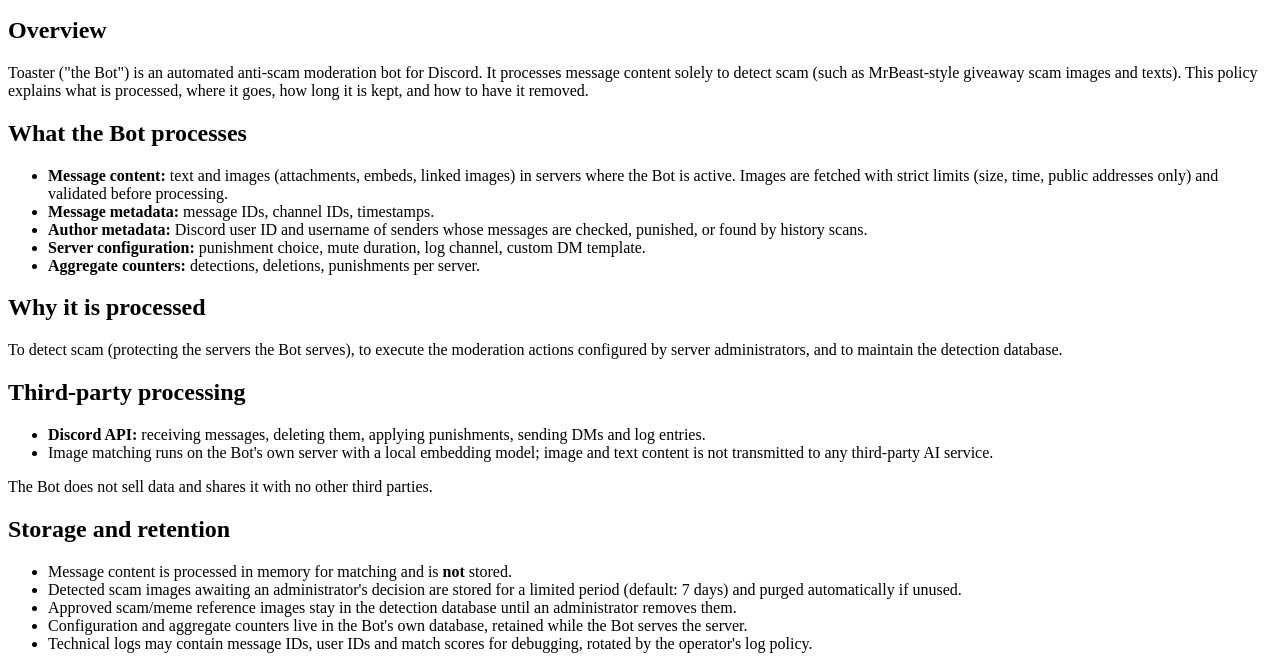
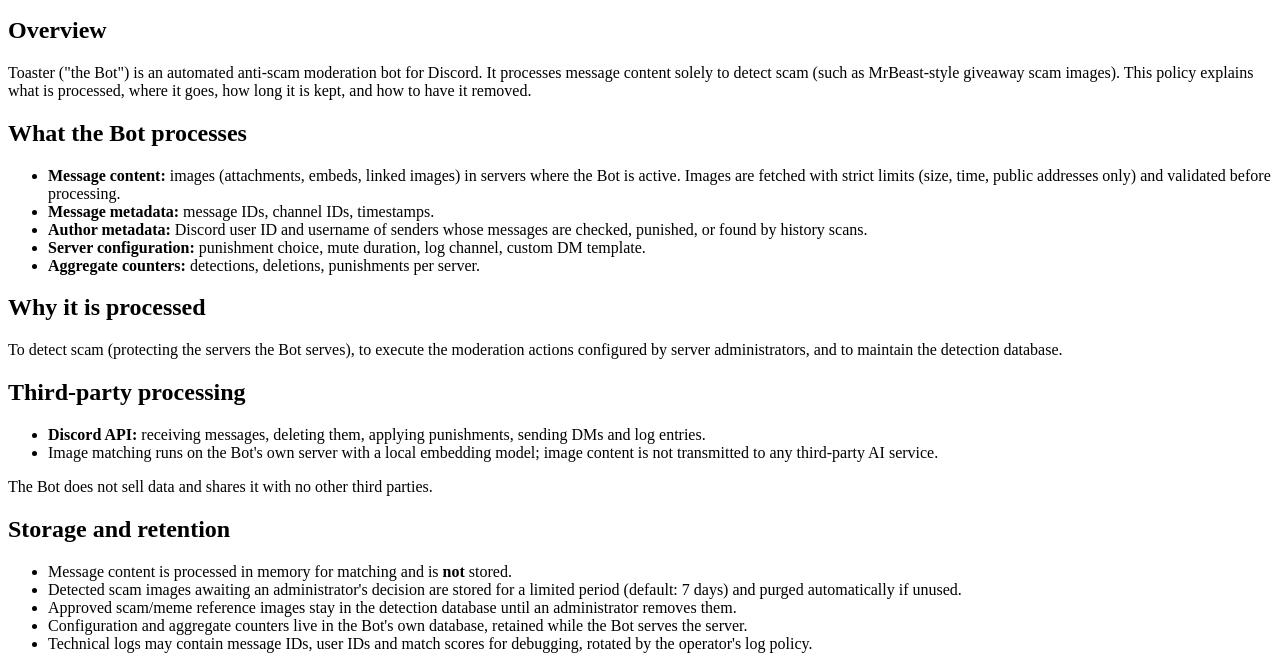
Before and after one commit to Axillux/toaster, a plain HTML site: page privacy.html in a window 1280 px wide. Shown: the part 135-800 px from the top of the page. Drawn offline with Linux system fonts and the light colour scheme.

Commit message:
Add files via upload

```diff
--- a/privacy.html
+++ b/privacy.html
@@ -16,14 +16,14 @@
   <h2>Overview</h2>
   <p>
     Toaster ("the Bot") is an automated anti-scam moderation bot for Discord. It processes
-    message content solely to detect scam (such as MrBeast-style giveaway scam images and
-    texts). This policy explains what is processed, where it goes, how long it is kept,
+    message content solely to detect scam (such as MrBeast-style giveaway scam images).
+    This policy explains what is processed, where it goes, how long it is kept,
     and how to have it removed.
   </p>
 
   <h2>What the Bot processes</h2>
   <ul>
-    <li><strong>Message content:</strong> text and images (attachments, embeds, linked images) in servers where the Bot is active. Images are fetched with strict limits (size, time, public addresses only) and validated before processing.</li>
+    <li><strong>Message content:</strong> images (attachments, embeds, linked images) in servers where the Bot is active. Images are fetched with strict limits (size, time, public addresses only) and validated before processing.</li>
     <li><strong>Message metadata:</strong> message IDs, channel IDs, timestamps.</li>
     <li><strong>Author metadata:</strong> Discord user ID and username of senders whose messages are checked, punished, or found by history scans.</li>
     <li><strong>Server configuration:</strong> punishment choice, mute duration, log channel, custom DM template.</li>
@@ -39,7 +39,7 @@
   <h2>Third-party processing</h2>
   <ul>
     <li><strong>Discord API:</strong> receiving messages, deleting them, applying punishments, sending DMs and log entries.</li>
-    <li>Image matching runs on the Bot's own server with a local embedding model; image and text content is not transmitted to any third-party AI service.</li>
+    <li>Image matching runs on the Bot's own server with a local embedding model; image content is not transmitted to any third-party AI service.</li>
   </ul>
   <p>The Bot does not sell data and shares it with no other third parties.</p>
 
```
Also changed, not shown: docs.html (+2 -2 lines), index.html (+1 -1 lines), tos.html (+1 -1 lines).
